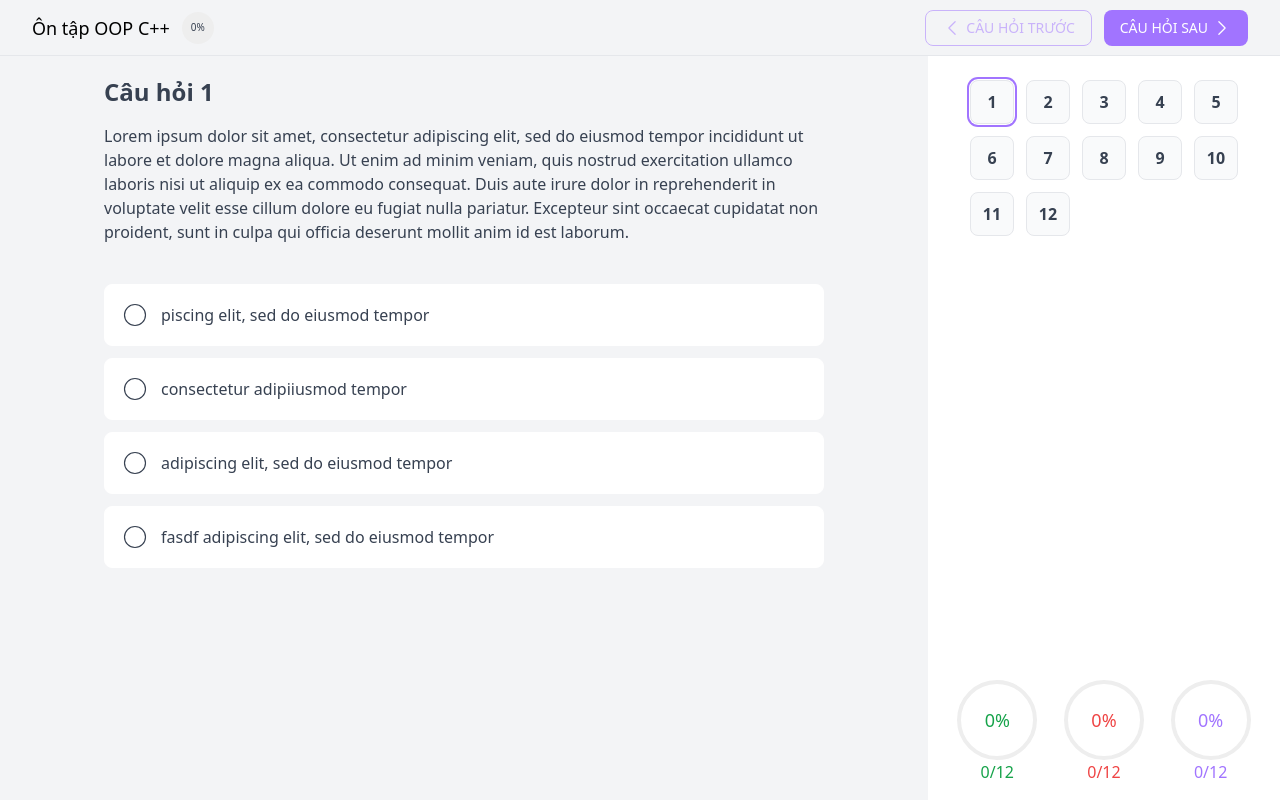
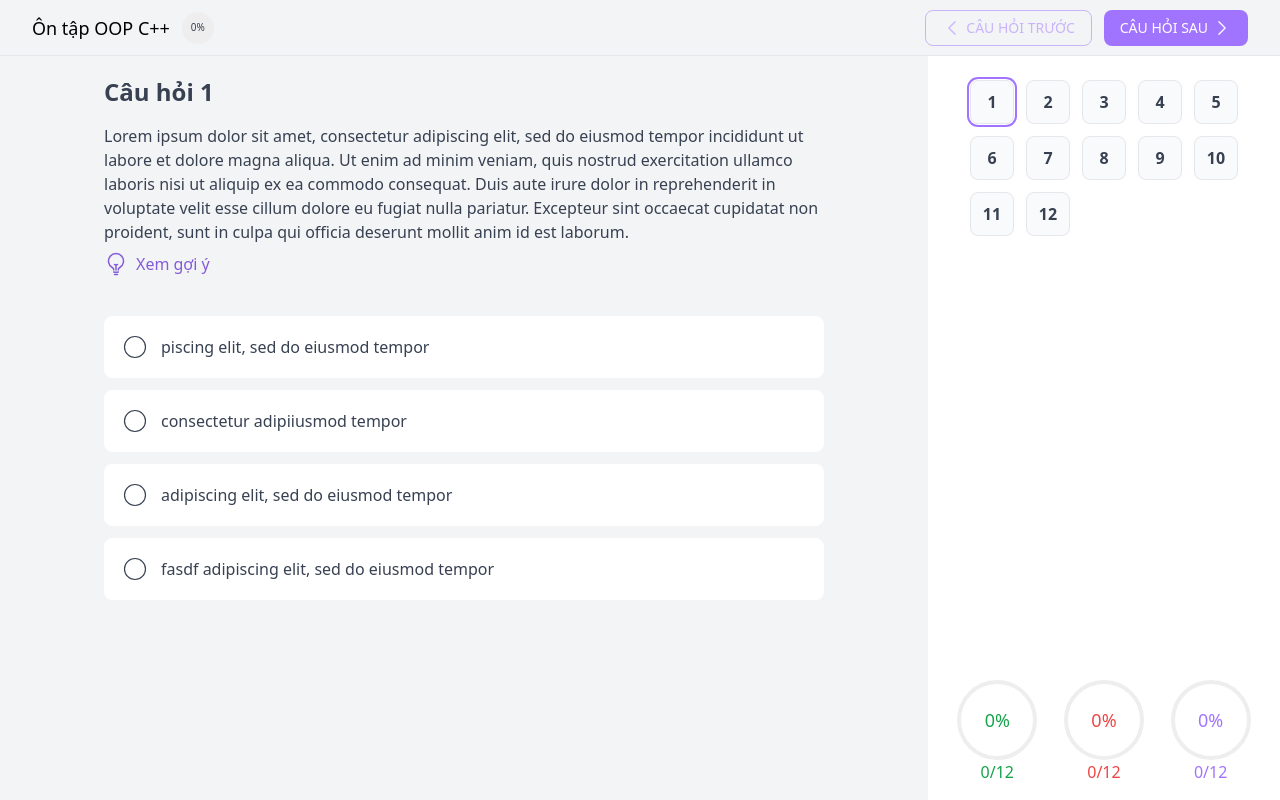
Before and after one commit to buitongminhchau01032002/quiz-platform, a React (Vite) app: page /live in a window 1280 px wide. Built offline with nearby package versions, Linux system fonts and the light colour scheme.

Commit message:
add show hint

```diff
--- a/src/pages/Home/Home.jsx
+++ b/src/pages/Home/Home.jsx
@@ -1,5 +1,5 @@
 function Home() {
-    return <div>Home</div>;
+    return <div>Nhìn cái gì???</div>;
 }
 
 export default Home;
--- a/src/pages/Live/components/Question/Question.jsx
+++ b/src/pages/Live/components/Question/Question.jsx
@@ -16,6 +16,9 @@ function Question({ questionIndex }) {
     function handleToggleExplanation() {
         dispatch(quizActions.toggleShowExplation(questionIndex));
     }
+    function handleToggleHint() {
+        dispatch(quizActions.toggleShowHint(questionIndex));
+    }
 
     function handleNextQuestion() {
         dispatch(quizActions.nextQuestion());
@@ -25,6 +28,39 @@ function Question({ questionIndex }) {
         <div className="mx-auto mt-5 w-full max-w-[720px]">
             <h1 className="text-2xl font-semibold text-gray-700">{`Câu hỏi ${questionIndex + 1}`}</h1>
             <p className="mt-4 text-gray-700">{question.content}</p>
+
+            {/* HINT */}
+            {question?.hint && (
+                <button
+                    className="mt-2 flex font-medium text-primary-dark hover:text-primary"
+                    onClick={handleToggleHint}
+                >
+                    <div className="mr-2">
+                        <svg
+                            xmlns="http://www.w3.org/2000/svg"
+                            fill="none"
+                            viewBox="0 0 24 24"
+                            strokeWidth={1.5}
+                            stroke="currentColor"
+                            className="h-6 w-6"
+                        >
+                            <path
+                                strokeLinecap="round"
+                                strokeLinejoin="round"
+                                d="M12 18v-5.25m0 0a6.01 6.01 0 001.5-.189m-1.5.189a6.01 6.01 0 01-1.5-.189m3.75 7.478a12.06 12.06 0 01-4.5 0m3.75 2.383a14.406 14.406 0 01-3 0M14.25 18v-.192c0-.983.658-1.823 1.508-2.316a7.5 7.5 0 10-7.517 0c.85.493 1.509 1.333 1.509 2.316V18"
+                            />
+                        </svg>
+                    </div>
+
+                    <p>{question?.showHint ? 'Ẩn gợi ý' : 'Xem gợi ý'}</p>
+                </button>
+            )}
+            {question?.showHint && question?.hint && (
+                <div className="mt-2">
+                    <div className="font-semibold">Gợi ý:</div>
+                    <div>{question?.hint}</div>
+                </div>
+            )}
 
             {/* ANSWER */}
             <SingleChoiceGroup
--- a/src/redux/slices/quizSlice.js
+++ b/src/redux/slices/quizSlice.js
@@ -17,10 +17,11 @@ const initialState = {
                 'fasdf adipiscing elit, sed do eiusmod tempor',
             ],
             correctAnswer: 0,
-            hint: '',
+            hint: 'em ipsum dolor sit amet, consectetur adipiscing elit, sed do eiusmod tempor incididun',
             explanation:
                 'm dolor sit amet, consectetur adipiscing elit, sed do eiusmod tempor incididunt ut labore et do',
             showExplanation: false,
+            showHint: false,
             chosenAnswer: null,
             submited: false,
         },
@@ -38,6 +39,63 @@ const initialState = {
             explanation:
                 'm dolor sit amet, consectetur adipiscing elit, sed do eiusmod tempor incididunt ut labore et do',
             showExplanation: false,
+            showHint: false,
+            chosenAnswer: null,
+            submited: false,
+        },
+        {
+            type: 'single-choose',
+            content:
+                'Lorem ipsum dolor sore magna aliqua. Ut enim ad minim veniam, quis nostrud exercitation ullamco laboris nisi ut aliquip ex ea commodo consequat. Duis aute irure dolor in reprehenderit in voluptate velit esse cillum dolore eu fugiat nulla pariatur. Excepteur sint occaecat cupidatat non proident, sunt in culpa qui officia deserunt mollit anim id est laborum.',
+            answers: [
+                'consectetur adipiiusmod tempor',
+                'consectetur adipiiusmod tempor',
+                'adipiscing elit, sed do eiusmod tempor',
+                'fasdf adipiscing elit, sed do eiusmod tempor',
+            ],
+            correctAnswer: 1,
+            hint: 'Hahhaha ahha a ahhdfa sdf hasdf as dfasd fasdfhahs fasd',
+            explanation:
+                'm dolor sit amet, consectetur adipiscing elit, sed do eiusmod tempor incididunt ut labore et do',
+            showExplanation: false,
+            showHint: false,
+            chosenAnswer: null,
+            submited: false,
+        },
+        {
+            type: 'single-choose',
+            content:
+                'Lorem ipsum dolor sit amet, consectetur adipiscing elit, sed do eiusmod tempor incididunt ut labore et dolore magna aliqua. Ut enim ad minim veniam, quis nostrud exercitation ullamco laboris nisi ut aliquip ex ea commodo consequat. Duis aute irure dolor in reprehenderit in voluptate velit esse cillum dolore eu fugiat nulla pariatur. Excepteur sint occaecat cupidatat non proident, sunt in culpa qui officia deserunt mollit anim id est laborum.',
+            answers: [
+                'piscing elit, sed do eiusmod tempor',
+                'consectetur adipiiusmod tempor',
+                'adipiscing elit, sed do eiusmod tempor',
+                'fasdf adipiscing elit, sed do eiusmod tempor',
+            ],
+            correctAnswer: 0,
+            hint: 'em ipsum dolor sit amet, consectetur adipiscing elit, sed do eiusmod tempor incididun',
+            explanation:
+                'm dolor sit amet, consectetur adipiscing elit, sed do eiusmod tempor incididunt ut labore et do',
+            showExplanation: false,
+            showHint: false,
+            chosenAnswer: null,
+            submited: false,
+        },
+        {
+            type: 'single-choose',
+            content:
+                'Lorem ipsum dolor sit amet, consectetur adipiscing elit, sed do eiusmod tempor incididunt ut labore et dolore magna aliqua. Ut enim ad minim veniam, quis nostrud exercitation ullamco laboris nisi ut aliquip ex ea commodo consequat. Duis aute irure dolor in reprehenderit in voluptate velit esse cillum dolore eu fugiat nulla pariatur. Excepteur sint occaecat cupidatat non proident, sunt in culpa qui officia deserunt mollit anim id est laborum.',
+            answers: [
+                'consectetur adipiiusmod tempor',
+                'adipiscing elit, sed do eiusmod tempor',
+                'fasdf adipiscing elit, sed do eiusmod tempor',
+            ],
+            correctAnswer: 1,
+            hint: '',
+            explanation:
+                'm dolor sit amet, consectetur adipiscing elit, sed do eiusmod tempor incididunt ut labore et do',
+            showExplanation: false,
+            showHint: false,
             chosenAnswer: null,
             submited: false,
         },
@@ -56,6 +114,7 @@ const initialState = {
             explanation:
                 'm dolor sit amet, consectetur adipiscing elit, sed do eiusmod tempor incididunt ut labore et do',
             showExplanation: false,
+            showHint: false,
             chosenAnswer: null,
             submited: false,
         },
@@ -74,6 +133,7 @@ const initialState = {
             explanation:
                 'm dolor sit amet, consectetur adipiscing elit, sed do eiusmod tempor incididunt ut labore et do',
             showExplanation: false,
+            showHint: false,
             chosenAnswer: null,
             submited: false,
         },
@@ -91,6 +151,7 @@ const initialState = {
             explanation:
                 'm dolor sit amet, consectetur adipiscing elit, sed do eiusmod tempor incididunt ut labore et do',
             showExplanation: false,
+            showHint: false,
             chosenAnswer: null,
             submited: false,
         },
@@ -109,6 +170,7 @@ const initialState = {
             explanation:
                 'm dolor sit amet, consectetur adipiscing elit, sed do eiusmod tempor incididunt ut labore et do',
             showExplanation: false,
+            showHint: false,
             chosenAnswer: null,
             submited: false,
         },
@@ -127,6 +189,7 @@ const initialState = {
             explanation:
                 'm dolor sit amet, consectetur adipiscing elit, sed do eiusmod tempor incididunt ut labore et do',
             showExplanation: false,
+            showHint: false,
             chosenAnswer: null,
             submited: false,
         },
@@ -144,6 +207,7 @@ const initialState = {
             explanation:
                 'm dolor sit amet, consectetur adipiscing elit, sed do eiusmod tempor incididunt ut labore et do',
             showExplanation: false,
+            showHint: false,
             chosenAnswer: null,
             submited: false,
         },
@@ -162,59 +226,7 @@ const initialState = {
             explanation:
                 'm dolor sit amet, consectetur adipiscing elit, sed do eiusmod tempor incididunt ut labore et do',
             showExplanation: false,
-            chosenAnswer: null,
-            submited: false,
-        },
-        {
-            type: 'single-choose',
-            content:
-                'Lorem ipsum dolor sit amet, consectetur adipiscing elit, sed do eiusmod tempor incididunt ut labore et dolore magna aliqua. Ut enim ad minim veniam, quis nostrud exercitation ullamco laboris nisi ut aliquip ex ea commodo consequat. Duis aute irure dolor in reprehenderit in voluptate velit esse cillum dolore eu fugiat nulla pariatur. Excepteur sint occaecat cupidatat non proident, sunt in culpa qui officia deserunt mollit anim id est laborum.',
-            answers: [
-                'piscing elit, sed do eiusmod tempor',
-                'consectetur adipiiusmod tempor',
-                'adipiscing elit, sed do eiusmod tempor',
-                'fasdf adipiscing elit, sed do eiusmod tempor',
-            ],
-            correctAnswer: 0,
-            hint: '',
-            explanation:
-                'm dolor sit amet, consectetur adipiscing elit, sed do eiusmod tempor incididunt ut labore et do',
-            showExplanation: false,
-            chosenAnswer: null,
-            submited: false,
-        },
-        {
-            type: 'single-choose',
-            content:
-                'Lorem ipsum dolor sit amet, consectetur adipiscing elit, sed do eiusmod tempor incididunt ut labore et dolore magna aliqua. Ut enim ad minim veniam, quis nostrud exercitation ullamco laboris nisi ut aliquip ex ea commodo consequat. Duis aute irure dolor in reprehenderit in voluptate velit esse cillum dolore eu fugiat nulla pariatur. Excepteur sint occaecat cupidatat non proident, sunt in culpa qui officia deserunt mollit anim id est laborum.',
-            answers: [
-                'consectetur adipiiusmod tempor',
-                'adipiscing elit, sed do eiusmod tempor',
-                'fasdf adipiscing elit, sed do eiusmod tempor',
-            ],
-            correctAnswer: 1,
-            hint: '',
-            explanation:
-                'm dolor sit amet, consectetur adipiscing elit, sed do eiusmod tempor incididunt ut labore et do',
-            showExplanation: false,
-            chosenAnswer: null,
-            submited: false,
-        },
-        {
-            type: 'single-choose',
-            content:
-                'Lorem ipsum dolor sore magna aliqua. Ut enim ad minim veniam, quis nostrud exercitation ullamco laboris nisi ut aliquip ex ea commodo consequat. Duis aute irure dolor in reprehenderit in voluptate velit esse cillum dolore eu fugiat nulla pariatur. Excepteur sint occaecat cupidatat non proident, sunt in culpa qui officia deserunt mollit anim id est laborum.',
-            answers: [
-                'consectetur adipiiusmod tempor',
-                'consectetur adipiiusmod tempor',
-                'adipiscing elit, sed do eiusmod tempor',
-                'fasdf adipiscing elit, sed do eiusmod tempor',
-            ],
-            correctAnswer: 1,
-            hint: '',
-            explanation:
-                'm dolor sit amet, consectetur adipiscing elit, sed do eiusmod tempor incididunt ut labore et do',
-            showExplanation: false,
+            showHint: false,
             chosenAnswer: null,
             submited: false,
         },
@@ -250,6 +262,10 @@ export const quizSlice = createSlice({
             // payload --> questionIndex
             state.questions[action.payload].showExplanation = !state.questions[action.payload].showExplanation;
         },
+        toggleShowHint: (state, action) => {
+            // payload --> questionIndex
+            state.questions[action.payload].showHint = !state.questions[action.payload].showHint;
+        },
 
         nextQuestion: (state, action) => {
             if (state.currentQuestion < state.questions.length - 1) {
```
